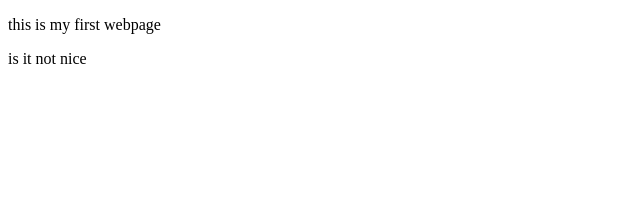
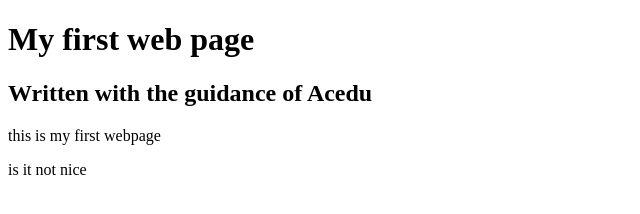
Before and after one commit to prospersimi/-my-first-webpage-, a plain HTML site: page my-first-webpage.html in a window 1280 px wide. Shown: the whole page, without its empty margins (0-640 px from the left). Drawn offline with Linux system fonts and the light colour scheme.

Commit message:
add heading block elements

```diff
--- a/my-first-webpage.html
+++ b/my-first-webpage.html
@@ -7,6 +7,8 @@
     <title>Document</title>
 </head>
 <body>
+ <h1>My first web page</h1>
+ <h2>Written with the guidance of Acedu</h2>
  <p>this is my first webpage</p>
  <p>is it not nice</p>
 </body>
```
